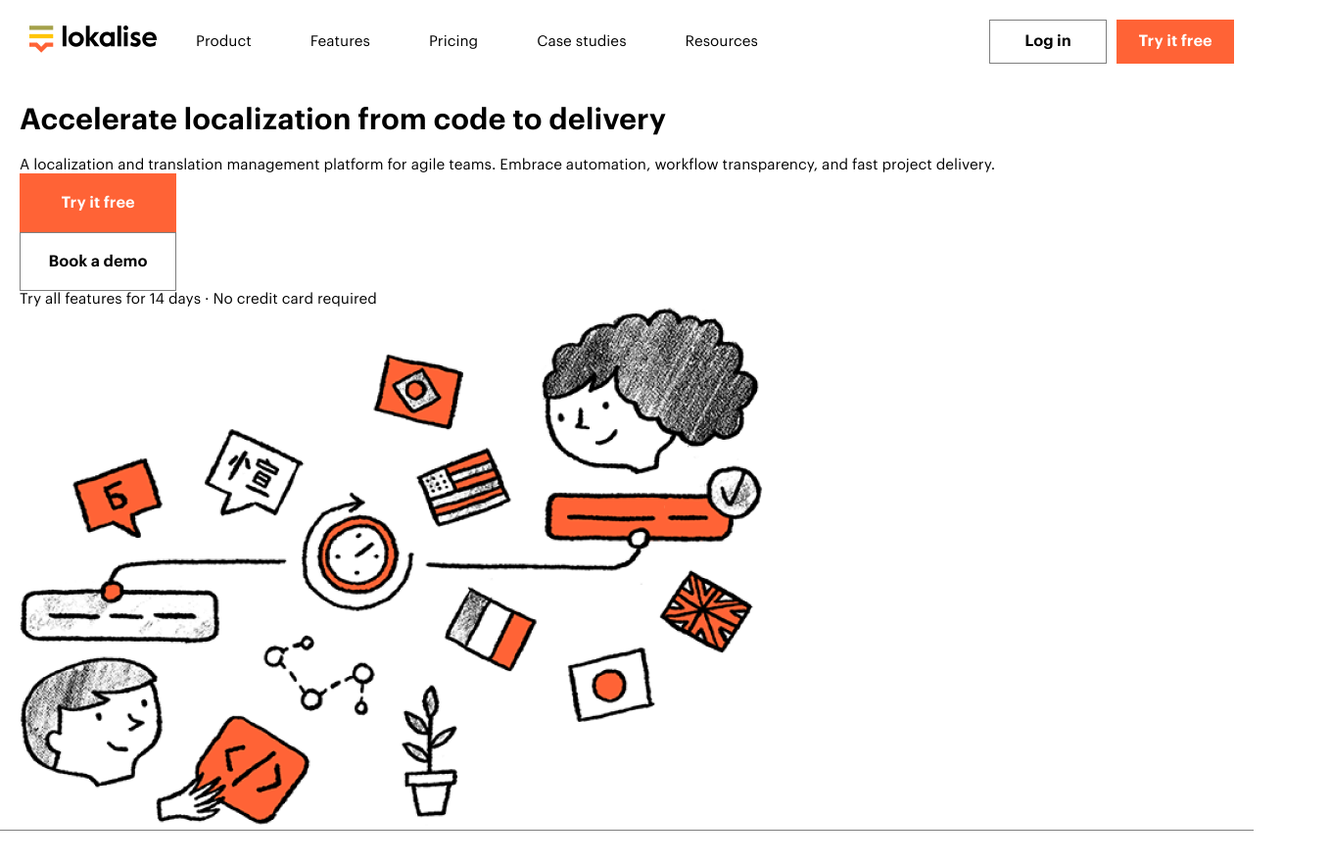
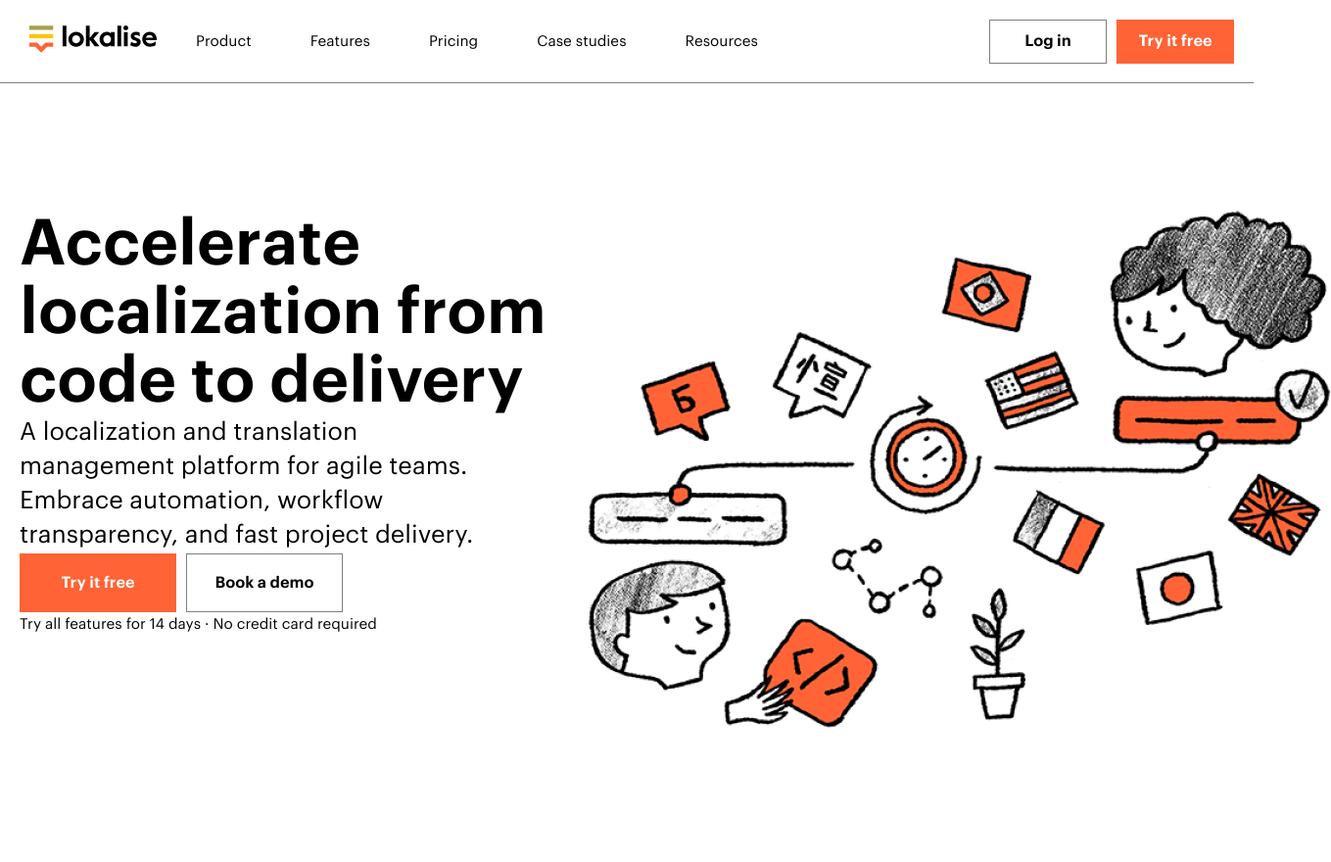
Before and after one commit to NaumVlad/dz16---lokalise, a website: page index.html in a window 1280 px wide. Shown: the whole page at 98% size, 1359 px wide, since content can reach past the window. Before the commit the page ends 848 px from the top, so only its background shows below. Drawn offline with Linux system fonts and the light colour scheme.

Commit message:
lokalise

```diff
--- a/assets/scss/common/_typography.scss
+++ b/assets/scss/common/_typography.scss
@@ -13,13 +13,14 @@ html {
   font-size: $font-size;
   font-family: $font-family;
   font-weight: 400;
-/*   line-height: 1.333; */
+  /*   line-height: 1.333; */
 }
 
 body {
   font-size: 15px;
   color: $color-primary;
   /* overflow-x: hidden; */
+  position: relative;
 }
 
 a {
--- a/assets/scss/sections/header/_header-content.scss
+++ b/assets/scss/sections/header/_header-content.scss
@@ -1,2 +1,43 @@
 @use "../../presets" as *;
 @use "../../mixins" as *;
+
+.header-content {
+  display: grid;
+  grid-template-areas: "cnt pic";
+  grid-template-columns: 580px 1fr;
+  /* row-gap: ; */
+  padding-top: 130px;
+  padding-bottom: 175px;
+}
+
+.header-content--container {
+  grid-area: cnt;
+}
+
+.header-content__title {
+  font-weight: 600;
+  font-size: 4.06rem;
+  line-height: 1.08;
+  margin: 0;
+}
+
+.header-content__description {
+  font-size: 1.56rem;
+  line-height: 1.4;
+  padding-right: 71px;
+}
+
+.header-content__actions {
+  display: flex;
+  gap: $gap-sm;
+}
+
+.header-content__btn {}
+
+.header-content__notes {
+  line-height: 1.67;
+}
+
+.header-content__picture {
+  grid-area: pic;
+}
--- a/assets/scss/sections/header/_header-menu.scss
+++ b/assets/scss/sections/header/_header-menu.scss
@@ -2,13 +2,24 @@
 @use "../../mixins" as *;
 
 .header-menu {
+  position: relative;
   display: flex;
   align-items: center;
   flex-wrap: wrap;
   gap: $gap;
   padding-top: $gap;
   padding-bottom: $gap;
-  /* border-bottom: 1px solid rgba($color-primary, 0.5); */
+
+  &::after {
+    content: "";
+    position: absolute;
+    bottom: 0;
+    left: 50%;
+    height: 1px;
+    width: 100vw;
+    margin-left: -50vw;
+    background-color: rgba($color-primary, 0.5);
+  }
 }
 
 .header-menu__logo {}
--- a/assets/scss/sections/header/_header.scss
+++ b/assets/scss/sections/header/_header.scss
@@ -1,4 +1,8 @@
 @use "../../presets" as *;
 @use "../../mixins" as *;
 
-.header {}
+.header {
+  display: flex;
+  flex-direction: column;
+  min-height: 100vh;
+}
--- a/assets/scss/sections/header/header-content.scss
+++ /dev/null
@@ -1,25 +0,0 @@
-@use "../../presets" as *;
-@use "../../mixins" as *;
-
-.header-content {}
-
-.header-content__title {
-  font-weight: 600;
-  font-size: 65px;
-  line-height: 70px;
-}
-
-.header-content__description {
-  font-size: 25px;
-  line-height: 35px;
-}
-
-.header-content__actions {}
-
-.header-content__btn {}
-
-.header-content__notes {
-  line-height: 25px;
-}
-
-.header-content__picture {}
--- a/index.html
+++ b/index.html
@@ -35,6 +35,7 @@
     </div>
 
     <div class="header-content">
+      <div class="header-content--container">
         <h1 class="header-content__title">Accelerate localization from code to delivery</h1>
         <div class="header-content__description">A localization and translation management platform for agile teams. Embrace
           automation, workflow transparency, and fast project delivery.</div>
@@ -43,6 +44,7 @@
           <button class="header-content__btn btn btn-mg btn-light" type="button">Book a demo</button>
         </div>
         <div class="header-content__notes">Try all features for 14 days · No credit card required</div>
+      </div>
       <div class="header-content__picture"><img src="assets/img/header-img.png" alt="image"></div>
     </div>
   </header>
```
Also changed, not shown: assets/css/style.css. Lines whose indentation alone changed are shown as unchanged.
